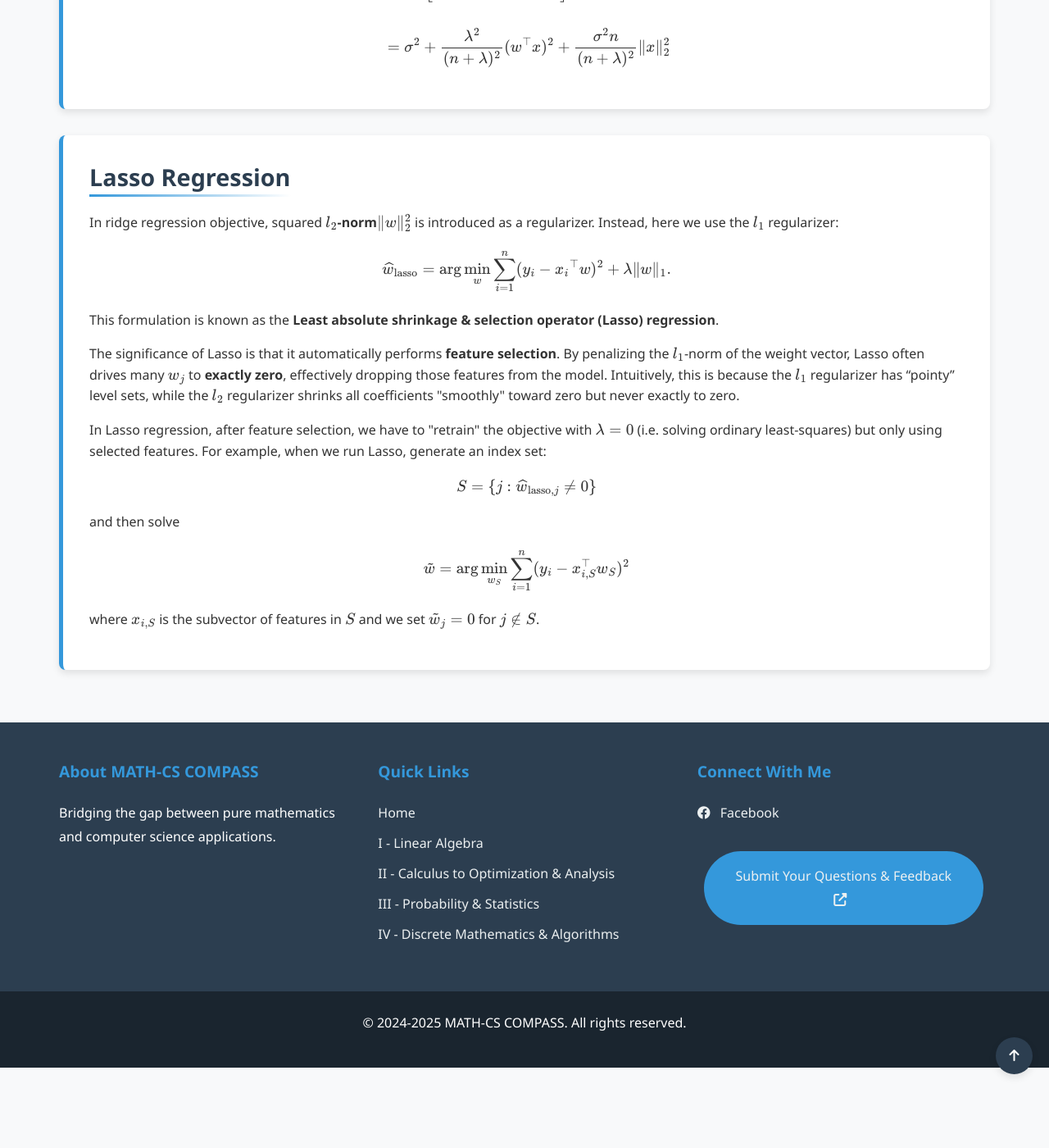
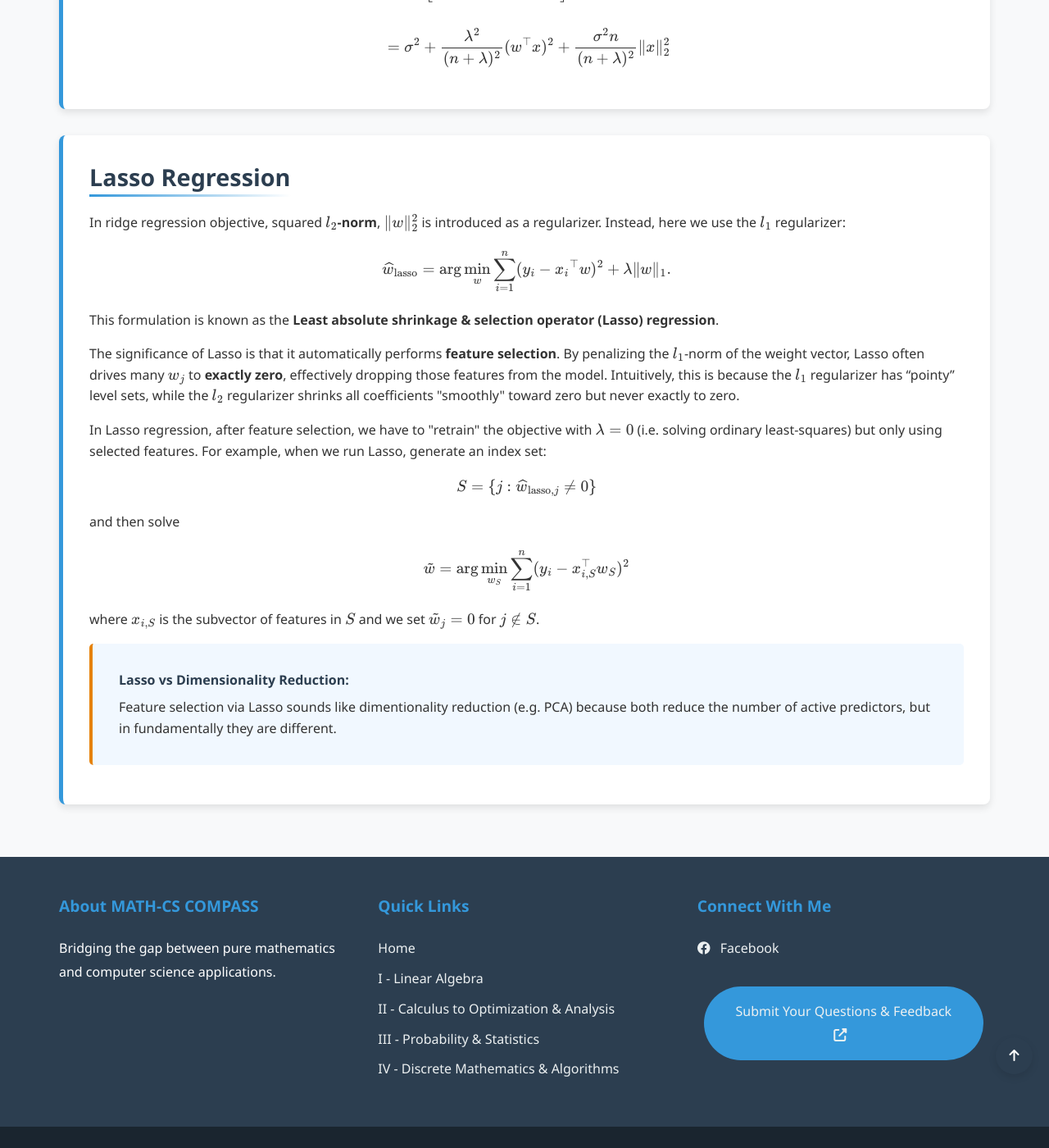
Before and after one commit to Yusukey01/yusukey01.github.io, a Jekyll site: the page built from Mathematics/Machine_learning/regression.html, in a window 1280 px wide and 1400 px high, scrolled down 7994 px. Shown: the whole window at 82% size. Built offline with Jekyll 4.4.1, drawn with Linux system fonts in a browser that asks for light colours.

Commit message:
lasso regression

```diff
--- a/Mathematics/Machine_learning/regression.html
+++ b/Mathematics/Machine_learning/regression.html
@@ -232,7 +232,7 @@ uses_python: false
             <section id="lasso" class="section-content">
                 <h2>Lasso Regression</h2>
                 <p>
-                    In ridge regression objective, squared <strong>\(l_2\)-norm</strong>\( \| w \|_2^2 \) is introduced as a
+                    In ridge regression objective, squared <strong>\(l_2\)-norm</strong>, \( \| w \|_2^2 \) is introduced as a
                     regularizer. Instead, here we use the \(l_1\) regularizer:
                     \[
                     \widehat{w}_{\text{lasso}} = \arg \min_w \sum_{i=1}^n (y_i - {x_i}^\top w)^2 + \lambda \|w\|_1.
@@ -259,6 +259,12 @@ uses_python: false
                     where \(x_{i, S}\) is the subvector of features in \(S\) and we set \(\tilde{w}_j = 0\) for \(j \notin S\).
                 </p>
 
+                <div class="theorem">
+                    <span class="theorem-title">Lasso vs Dimensionality Reduction:</span>
+                    Feature selection via Lasso sounds like dimentionality reduction (e.g. PCA) because both reduce the number of
+                    active predictors, but in fundamentally they are different.
+                </div>
+
             </section>
 
 
```
